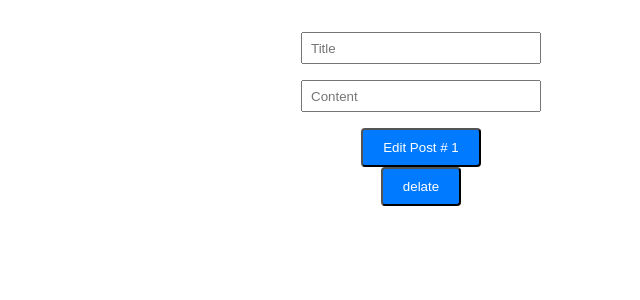
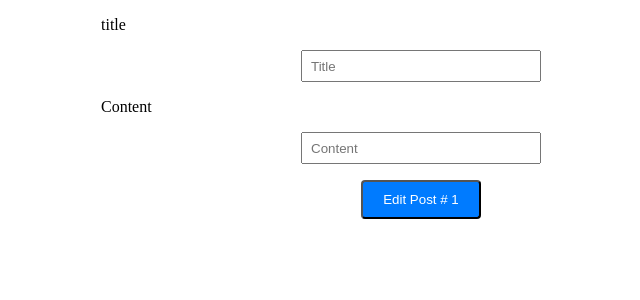
Before and after one commit to IdeaIntoAction/IIA-website, a Vue app: page /editPosts/1 in a window 1280 px wide. Shown: the top 300 px of the page, without its empty margins (219-859 px from the left). Built offline with nearby package versions, Linux system fonts and the light colour scheme; no server answers.

Commit message:
fix error eslint

```diff
--- a/src/components/CreatePosts.vue
+++ b/src/components/CreatePosts.vue
@@ -2,11 +2,13 @@
     <div class="container">
         <h1>empty</h1>
         <form @submit.prevent="newPost">
+            <label for="password">Password</label>
             <input
                 type="title"
                 placeholder="title"
                 v-model="title"
             >
+            <label for="content">Password</label>
             <input
                 type="content"
                 placeholder="content"
@@ -42,13 +44,11 @@ export default {
     newPost() {
       const { title, content } = this;
       createPost(title, content)
-        .then(response => {
-          console.log(response);
-        })
         .catch(error => {
           handleRequestError.call(this, error);
         });
     }
+
   }
 };
 </script>
--- a/src/components/EditPosts.vue
+++ b/src/components/EditPosts.vue
@@ -1,11 +1,13 @@
 <template>
     <div class="container">
         <form @submit.prevent="editPost(title, content)">
+            <label for="title">title</label>
             <input
                 type="text"
                 v-model="title"
                 placeholder="Title"
             >
+            <label for="content">Content</label>
             <input
                 type="text"
                 v-model="content"
@@ -13,9 +15,6 @@
             >
             <button type="submit">
                 Edit Post # {{ postId }}
-            </button>
-            <button @click="deletePost(this.updatePostData.id)">
-                delate
             </button>
         </form>
         <div
@@ -56,9 +55,6 @@ export default {
         content: this.content
       };
       updatePost(updatePostData)
-        .then(response => {
-          console.log(response);
-        })
         .catch(error => {
           handleRequestError.call(this, error);
         });
--- a/src/components/PostsList.vue
+++ b/src/components/PostsList.vue
@@ -10,7 +10,10 @@
                     content: {{ post.content }}
                 </div>
                 <div class="btn topEdit-btn">
-                    <button @click="goEditPost(post.id)">
+                    <button
+                        type="button"
+                        @click="goEditPost(post.id)"
+                    >
                         edit post
                     </button>
                 </div>
@@ -49,9 +52,7 @@ export default {
     goEditPost(postId) {
       try {
         this.$router.push({ path: `/editPosts/${postId}` });
-      } catch (error) {
-        console.error(error);
-      }
+      } catch (error) { /* empty */ }
     }
   }
 };
--- a/src/components/TheRegistration.vue
+++ b/src/components/TheRegistration.vue
@@ -2,7 +2,6 @@
     <div class="container">
         <form @submit.prevent="register">
             <input
-                id="email"
                 type="email"
                 v-model="email"
                 placeholder="Email"
```
